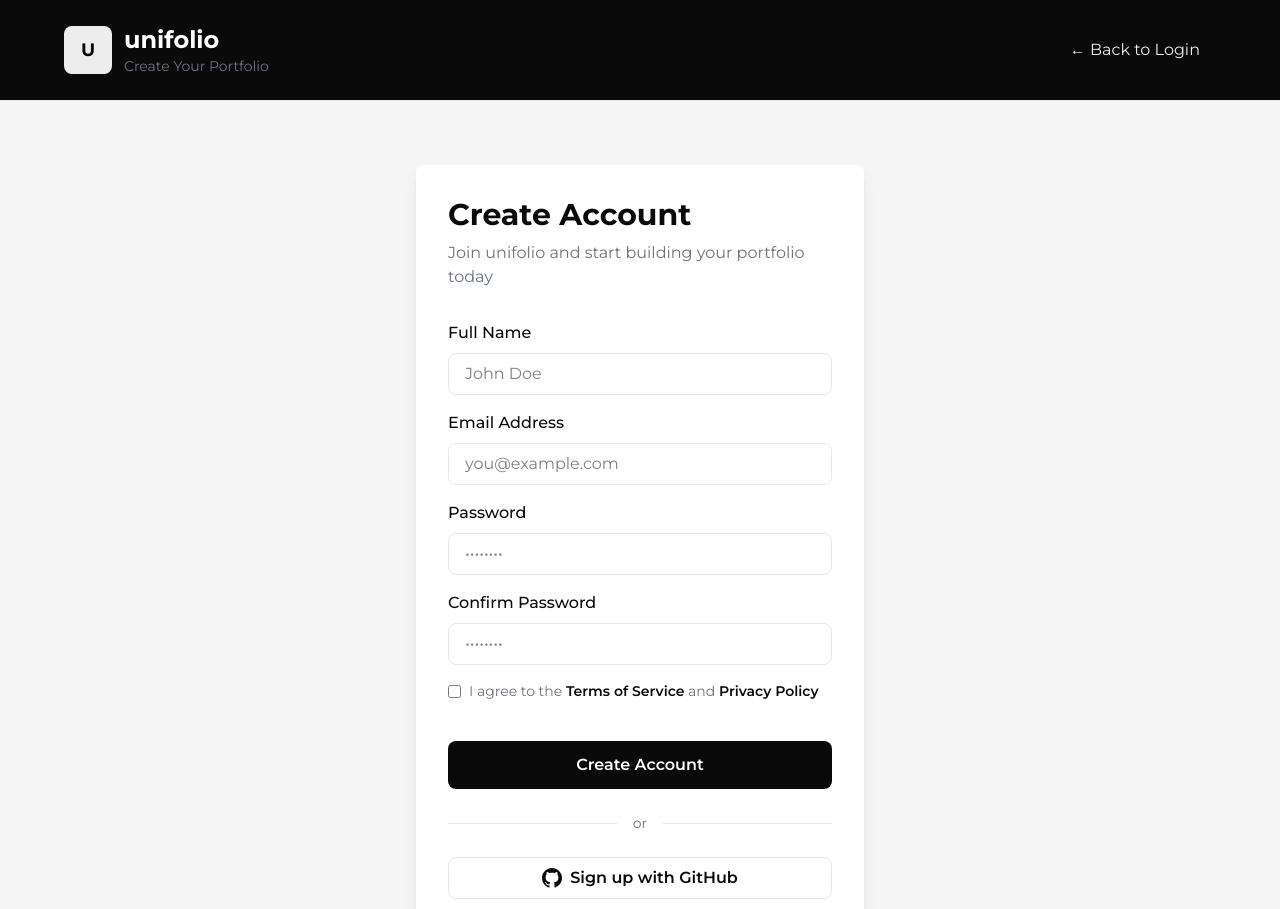
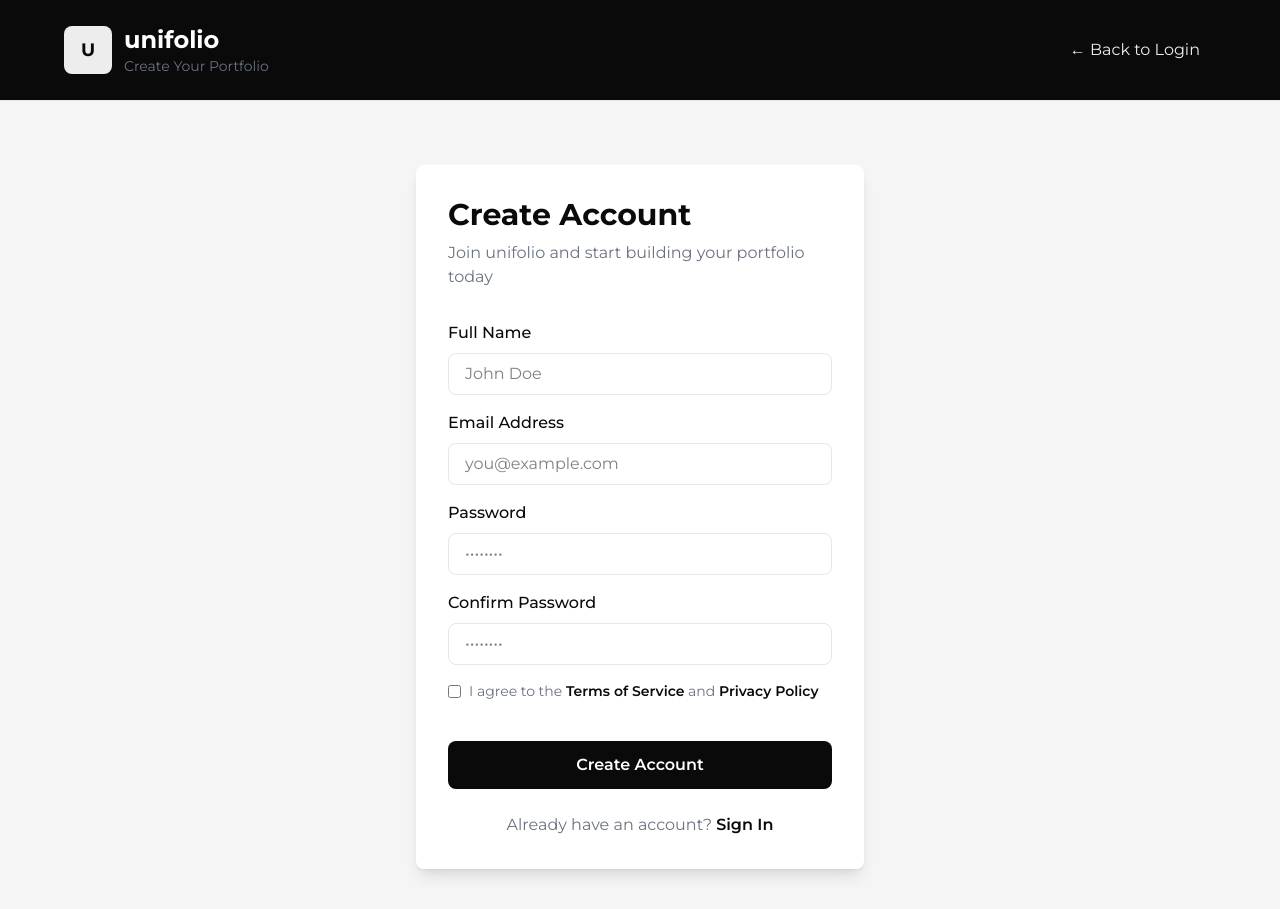
Before and after one commit to unifoliocs181/unifolio-core, a Next.js app: page /signup in a window 1280 px wide. Shown: the top 909 px of the page. Built offline with nearby package versions, Linux system fonts and the light colour scheme.

Commit message:
removed github and linkedin from sign up page

```diff
--- a/src/app/signup/page.tsx
+++ b/src/app/signup/page.tsx
@@ -4,11 +4,11 @@ import React, { useState } from 'react'
 import SignUpHeader from '../../components/signup/SignUpHeader'
 import SignUpFooter from '../../components/signup/SignUpFooter'
 import { useRouter } from 'next/navigation'
-import { auth, saveUserToDatabase, githubProvider, getUserFromDatabase } from '../firebase'
+import { auth, saveUserToDatabase, getUserFromDatabase } from '../firebase'
 import {
   useSendEmailVerification,
 } from 'react-firebase-hooks/auth'
-import { signInWithPopup, signInWithCustomToken, sendEmailVerification as firebaseSendEmailVerification } from 'firebase/auth'
+import { signInWithCustomToken, sendEmailVerification as firebaseSendEmailVerification } from 'firebase/auth'
 
 const SignUp = () => {
   const router = useRouter()
@@ -19,58 +19,6 @@ const SignUp = () => {
     confirmPassword: '',
     agreeToTerms: false,
   })
-
-  const handleGitHubSignUp = async () => {
-    try {
-      const result = await signInWithPopup(auth, githubProvider)
-      const user = result.user
-
-      let fullName = user.displayName || ''
-
-      if (!fullName && user.providerData && user.providerData[0]) {
-        fullName = user.providerData[0].displayName || ''
-      }
-
-      if (!fullName) {
-        fullName = user.email?.split('@')[0] || 'GitHub User'
-      }
-
-      // Check if user data already exists (might be from LinkedIn login)
-      const existingUserData = await getUserFromDatabase(user.uid)
-
-      if (existingUserData) {
-        // Update existing user with GitHub sign-in method and last sign-in time
-        await saveUserToDatabase({
-          ...existingUserData,
-          signInMethod: existingUserData.signInMethod.includes('github')
-            ? existingUserData.signInMethod
-            : `${existingUserData.signInMethod},github`,
-          lastSignIn: new Date().toISOString(),
-        })
-      } else {
-        // Create new user entry
-        await saveUserToDatabase({
-          uid: user.uid,
-          email: user.email || '',
-          fullName: fullName,
-          signInMethod: 'github',
-          agreeToTerms: true,
-          createdAt: new Date().toISOString(),
-          lastSignIn: new Date().toISOString(),
-        })
-      }
-
-      router.push('/dashboard')
-    } catch (error: unknown) {
-      console.error('GitHub signup error:', error)
-      const errorMessage = error instanceof Error ? error.message : 'Failed to sign up with GitHub'
-      alert(`Error: ${errorMessage}`)
-    }
-  }
-
-  const handleLinkedInSignUp = () => {
-    window.location.href = '/api/auth/linkedin'
-  }
 
   const handleChange = (e: React.ChangeEvent<HTMLInputElement>) => {
     const { name, value, type, checked } = e.target
@@ -286,48 +234,6 @@ const SignUp = () => {
             </button>
           </form>
 
-          <div className="flex items-center gap-4 my-6">
-            <div className="flex-1 h-px bg-unifolio-border"></div>
-            <span className="text-unifolio-mediumgray text-sm">or</span>
-            <div className="flex-1 h-px bg-unifolio-border"></div>
-          </div>
-
-          <button
-            type="button"
-            onClick={handleGitHubSignUp}
-            className="w-full flex items-center justify-center gap-2 border border-unifolio-border bg-unifolio-white text-unifolio-dark py-2 rounded-lg font-semibold hover:bg-unifolio-lightgray transition-colors"
-          >
-            <svg
-              className="w-5 h-5"
-              fill="currentColor"
-              viewBox="0 0 20 20"
-              xmlns="http://www.w3.org/2000/svg"
-            >
-              <path
-                fillRule="evenodd"
-                d="M10 0C4.477 0 0 4.484 0 10.017c0 4.425 2.865 8.18 6.839 9.49.5.092.682-.217.682-.482 0-.237-.008-.868-.013-1.703-2.782.603-3.369-1.343-3.369-1.343-.454-1.156-1.11-1.463-1.11-1.463-.908-.62.069-.608.069-.608 1.003.07 1.531 1.032 1.531 1.032.892 1.53 2.341 1.544 2.914 1.19.092-.926.35-1.557.636-1.914-2.22-.253-4.555-1.11-4.555-4.943 0-1.091.39-1.984 1.029-2.683-.103-.253-.446-1.27.098-2.647 0 0 .84-.269 2.75 1.025A9.578 9.578 0 0110 4.817c.85.004 1.705.114 2.504.336 1.909-1.294 2.747-1.025 2.747-1.025.546 1.377.203 2.394.1 2.647.64.699 1.028 1.592 1.028 2.683 0 3.842-2.339 4.687-4.566 4.935.359.309.678.919.678 1.852 0 1.336-.012 2.415-.012 2.743 0 .267.18.578.688.48C17.137 18.19 20 14.434 20 10.017 20 4.484 15.522 0 10 0z"
-                clipRule="evenodd"
-              ></path>
-            </svg>
-            Sign up with GitHub
-          </button>
-
-          <button
-            type="button"
-            onClick={handleLinkedInSignUp}
-            className="w-full flex items-center justify-center gap-2 border border-unifolio-border bg-unifolio-white text-unifolio-dark py-2 rounded-lg font-semibold hover:bg-unifolio-lightgray transition-colors mt-3"
-          >
-            <svg
-              className="w-5 h-5"
-              fill="currentColor"
-              viewBox="0 0 20 20"
-              xmlns="http://www.w3.org/2000/svg"
-            >
-              <path d="M16.337 0H3.663C1.641 0 0 1.6 0 3.578v12.844C0 18.4 1.641 20 3.663 20h12.674C18.359 20 20 18.4 20 16.422V3.578C20 1.6 18.359 0 16.337 0zM5.957 16.917H2.97V7.543h2.987v9.374zM4.464 6.217c-.957 0-1.73-.77-1.73-1.72 0-.95.773-1.72 1.73-1.72.956 0 1.73.77 1.73 1.72 0 .95-.774 1.72-1.73 1.72zm12.453 10.7h-2.987v-4.552c0-1.084-.387-1.823-1.357-1.823-.74 0-1.18.497-1.374 978-.07.002-.07.013-.07.024v5.351H7.72V7.543h2.87v1.279c.398-.613 1.11-1.484 2.7-1.484 1.973 0 3.454 1.288 3.454 4.058v5.521z"></path>
-            </svg>
-            Sign up with LinkedIn
-          </button>
-
           <p className="text-center text-unifolio-mediumgray mt-6">
             Already have an account?{' '}
             <a
```
